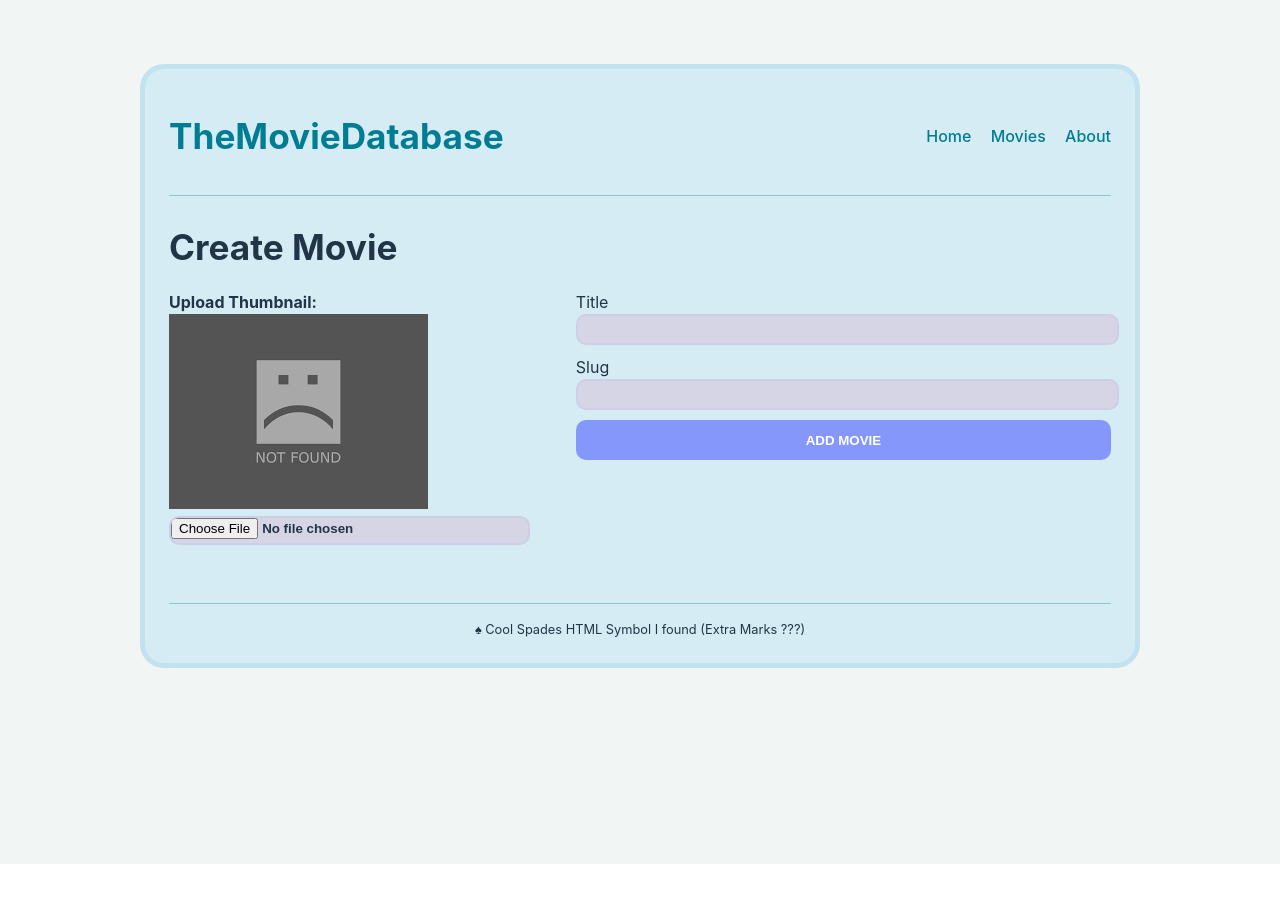
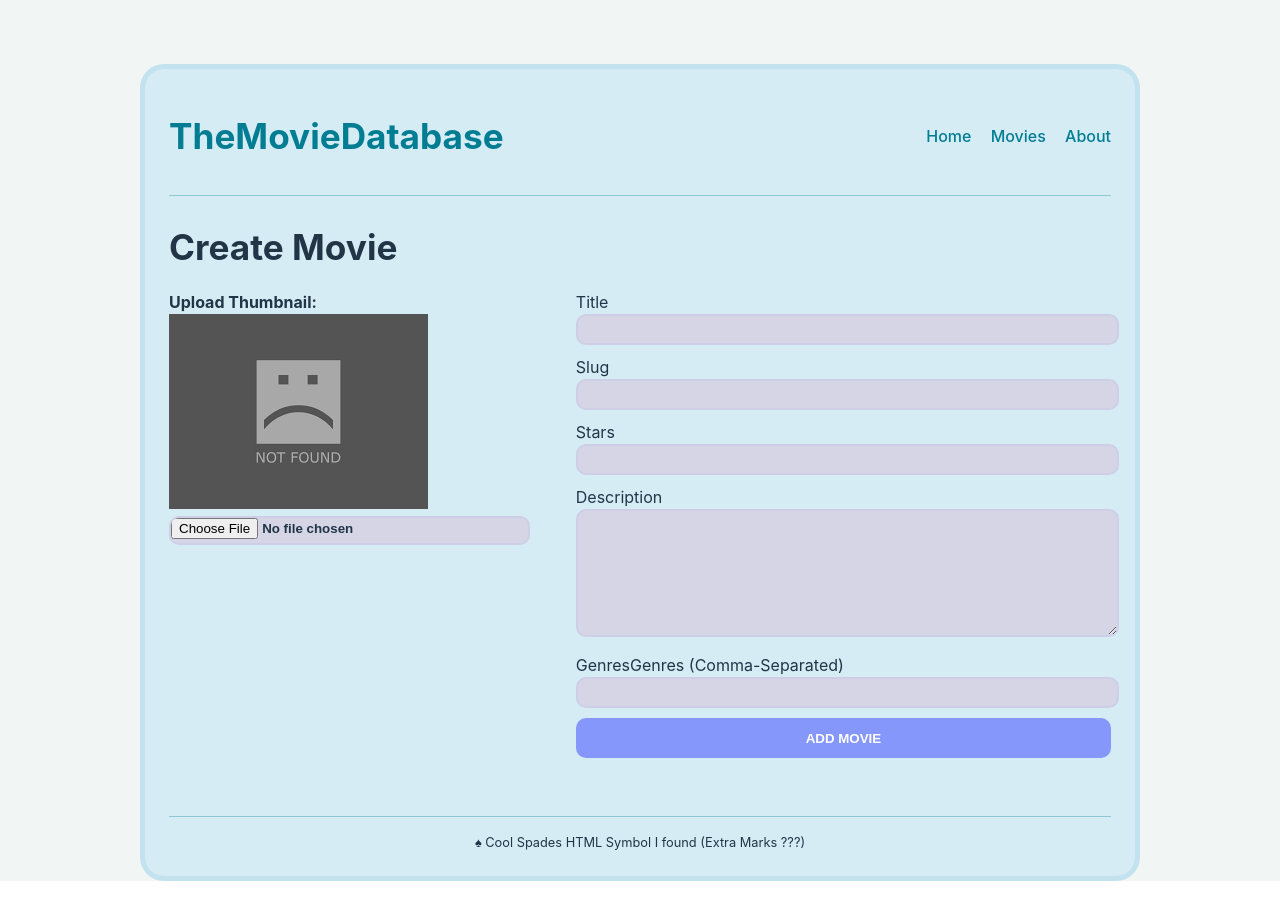
Before and after one commit to PatrickEBlack/datarepProject, a React (Vite) app in the folder client/: page /createMovie in a window 1280 px wide. Before the commit the page ends 864 px from the top, so only its background shows below. Built offline with nearby package versions, Linux system fonts and the light colour scheme.

Commit message:
movie_upload_fields

```diff
--- a/client/src/index.css
+++ b/client/src/index.css
@@ -45,10 +45,15 @@ input[type="submit"] {
   margin-bottom: 10px;
   text-transform: uppercase;
 }
+input[type="submit"]:hover {
+  color: red;
+  cursor: pointer;
+}
 
 input[type="file"] {
   background-color: rgb(213, 213, 230);
   width: 100%;
+  cursor: pointer;
 }
 
 textarea {
@@ -72,7 +77,7 @@ a {
 }
 
 a:hover {
-  color: #005564;
+  color: rgb(62, 62, 114);
 }
 
 img {
--- a/client/src/routes/Movie/createMovie.jsx
+++ b/client/src/routes/Movie/createMovie.jsx
@@ -102,6 +102,34 @@ function CreateMovie() {
                 onChange={(e) => setSlug(e.target.value)}
               />
             </div>
+            <div>
+              <label>Stars</label>
+              <input
+                type="text"
+                value={stars}
+                onChange={(e) => setStars(e.target.value)}
+              />
+            </div>
+            <div>
+              <label>Description</label>
+              <textarea
+                rows="4"
+                cols="50"
+                value={description}
+                onChange={(e) => setDescription(e.target.value)}
+              />
+            </div>
+            <div>
+              <label>Genres</label>
+              <label>Genres (Comma-Separated)</label>
+              <input
+                type="text"
+                value={genres}
+                onChange={changeGenre}
+                // onChange={(e) => setCategories(e.target.value)}
+              />
+            </div>
+
             {/* must add more fields later */}
             <input type="submit" value="Add Movie" />
           </div>
```
Also changed, not shown: 5 other files (tests, documents, lock files or other folders).
